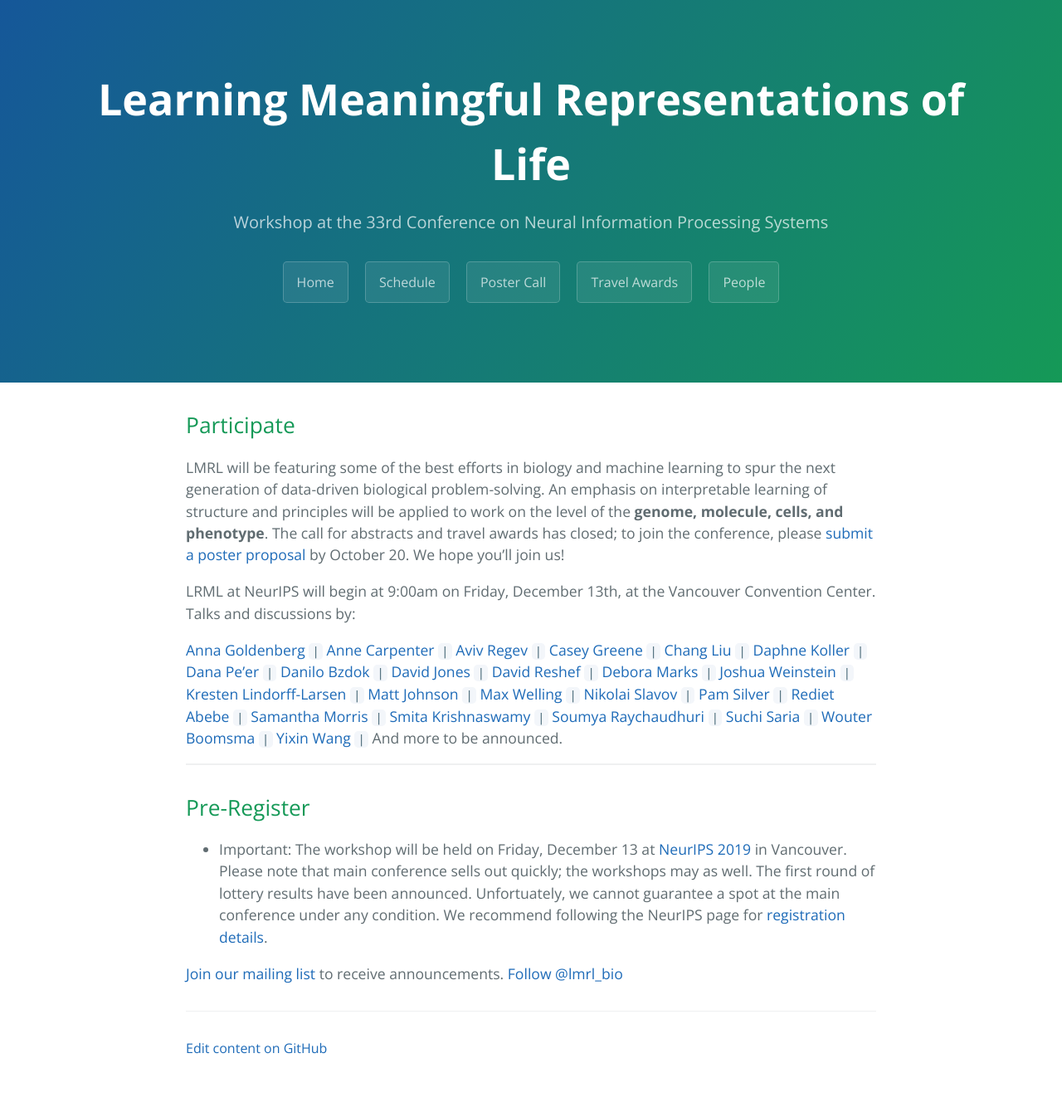
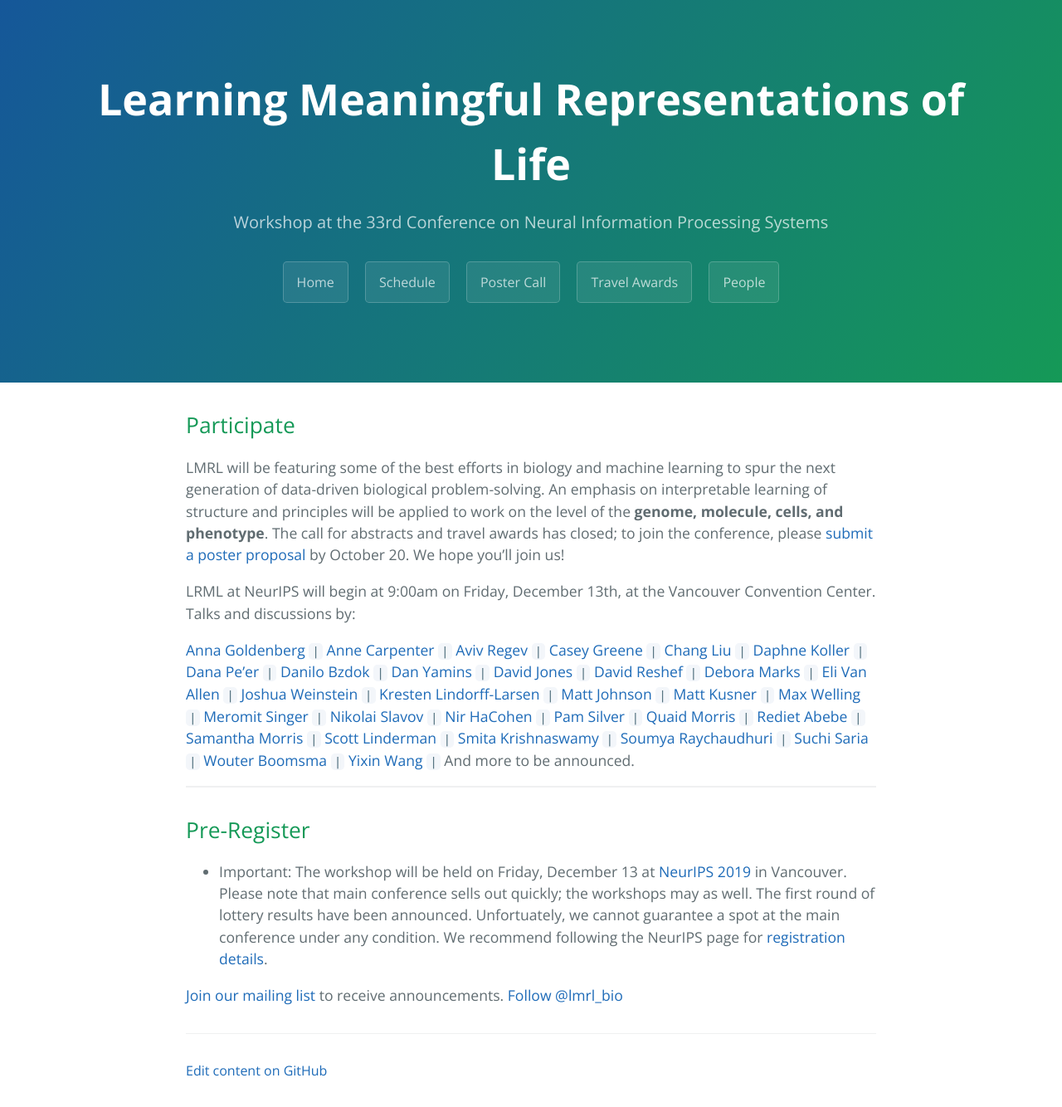
Before and after one commit to lmrl-bio/lmrl-bio.github.io, a Jekyll site: the page built from index.md, in a window 1280 px wide. Shown: the whole page at 83% size. Built offline with Jekyll 4.4.1, drawn with Linux system fonts in a browser that asks for light colours; comment, search, counter and statistics services are not loaded; our own code applies the rules of GitHub Pages for plain Markdown files; before the commit the page ends 1307 px from its top, so only the background shows below that.

Commit message:
Update index.md

```diff
--- a/index.md
+++ b/index.md
@@ -16,17 +16,24 @@ LRML at NeurIPS will begin at 9:00am on Friday, December 13th, at the Vancouver
 [Daphne Koller](https://ai.stanford.edu/users/koller/) `|`
 [Dana Pe’er](https://www.mskcc.org/research/ski/labs/dana-pe-er) `|`
 [Danilo Bzdok](https://danilobzdok.de/) `|`
+[Dan Yamins](https://neuroailab.stanford.edu/) `|`
 [David Jones](http://www0.cs.ucl.ac.uk/staff/D.Jones/) `|`
 [David Reshef](http://web.mit.edu/dnreshef/www/) `|`
 [Debora Marks](https://marks.hms.harvard.edu/) `|`
+[Eli Van Allen](https://vanallenlab.dana-farber.org/) `|`
 [Joshua Weinstein](https://wlab.bio/) `|`
 [Kresten Lindorff-Larsen](https://www1.bio.ku.dk/english/research/bms/research/sbinlab/groups/kll/) `|`
 [Matt Johnson](https://people.csail.mit.edu/mattjj/) `|`
+[Matt Kusner](http://mkusner.github.io/) `|`
 [Max Welling](https://staff.fnwi.uva.nl/m.welling/) `|`
+[Meromit Singer](https://www.singerlab.website/) `|`
 [Nikolai Slavov](https://coe.northeastern.edu/people/slavov-nikolai/) `|`
+[Nir HaCohen](https://www.massgeneral.org/cancerresearch/research/researchlab.aspx?id=1644) `|`
 [Pam Silver](https://silver.med.harvard.edu/) `|`
+[Quaid Morris](http://www.morrislab.ca/) `|`
 [Rediet Abebe](https://www.cs.cornell.edu/~red/) `|`
 [Samantha Morris](http://morrislab.wustl.edu/) `|`
+[Scott Linderman](https://vanallenlab.dana-farber.org/) `|`
 [Smita Krishnaswamy](https://www.krishnaswamylab.org/) `|`
 [Soumya Raychaudhuri](https://immunogenomics.hms.harvard.edu/) `|`
 [Suchi Saria](https://suchisaria.jhu.edu/) `|`
```
